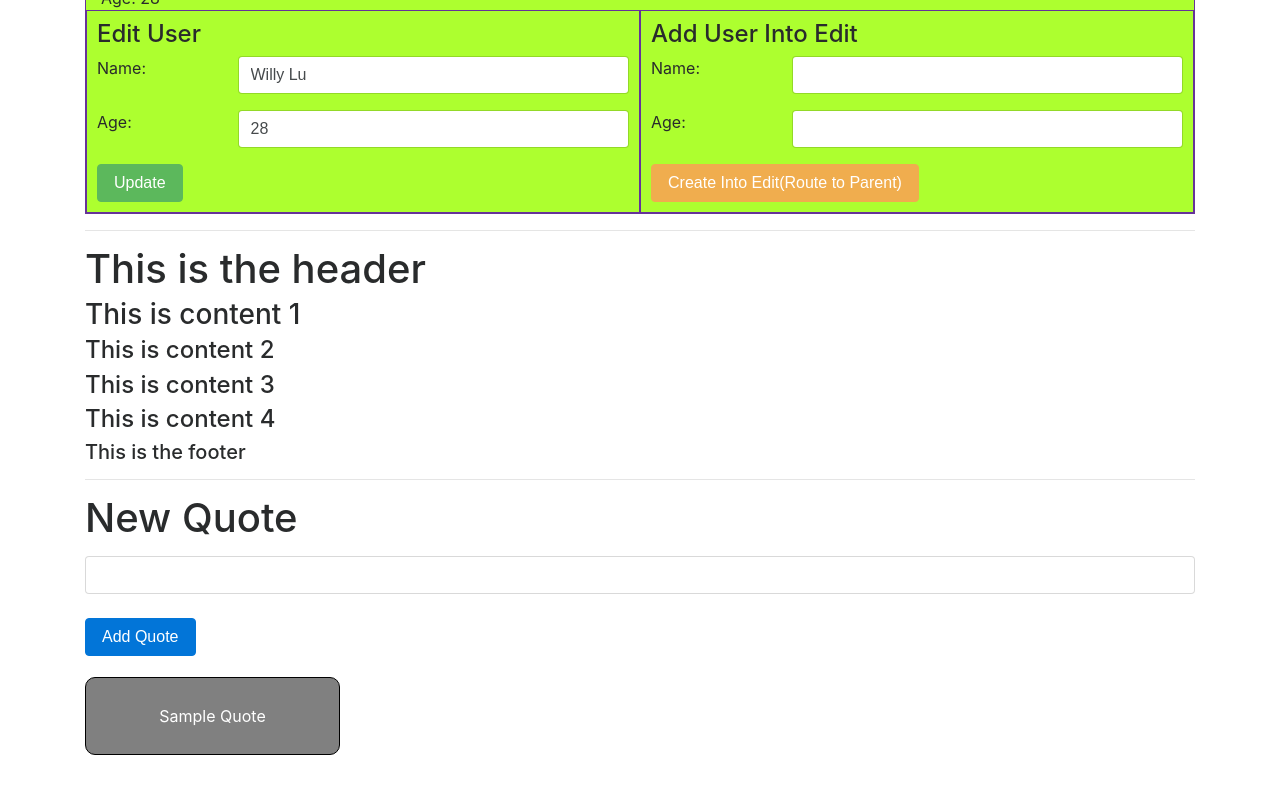
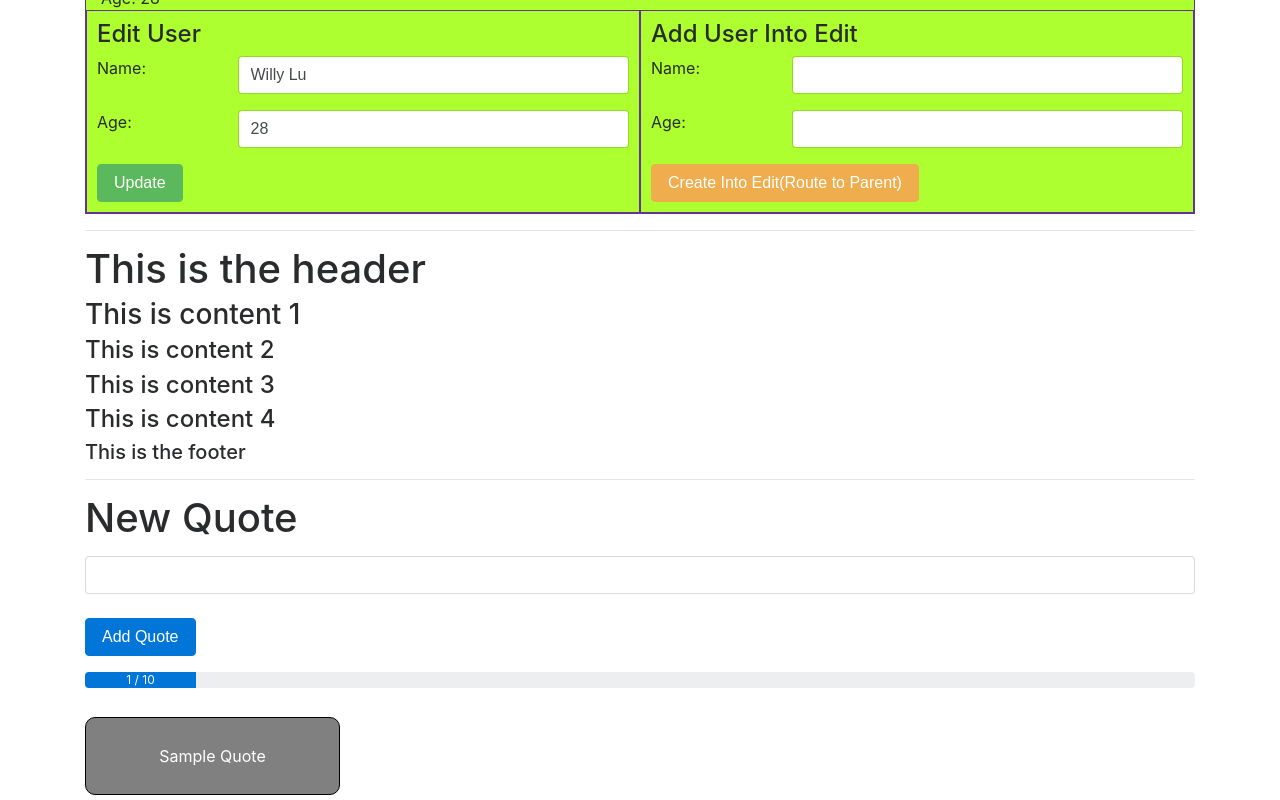
Before and after one commit to WillyLu326/Vue-Project, a Vue app: page / in a window 1280 px wide. Shown: the part 389-1189 px from the top of the page. Before the commit the page ends 1149 px from the top, so only its background shows below. Built offline with nearby package versions, Linux system fonts and the light colour scheme.

Commit message:
implement Progress.vue

```diff
--- a/src/quotes/Progress.vue
+++ b/src/quotes/Progress.vue
@@ -1,9 +1,17 @@
 <template>
-
+  <div class="progress">
+    <div class="progress-bar" role="progressbar"
+         aria-valuemin="0" aria-valuemax="100"
+         :style="{ width: curtQuotes / maxQuotes *100 + '%' }">
+      {{ curtQuotes }} / {{ maxQuotes }}
+    </div>
+  </div>
 </template>
 
 <script>
-
+  export default {
+    props: ['curtQuotes', 'maxQuotes']
+  }
 </script>
 
 <style>
--- a/src/quotes/Quotes.vue
+++ b/src/quotes/Quotes.vue
@@ -1,6 +1,8 @@
 <template>
   <div>
     <app-header @addQuote="addQuoteHandler"></app-header>
+    <app-progress :curtQuotes="quotes.length" :maxQuotes="maxQuotes"></app-progress>
+    <br>
     <app-quote-grid :quotes="quotes" :maxQuotes="maxQuotes"></app-quote-grid>
   </div>
 </template>
@@ -8,11 +10,13 @@
 <script>
   import QuoteGrid from './QuoteGrid.vue'
   import Header from './Header.vue'
+  import Progress from './Progress.vue'
 
   export default {
     components: {
       appQuoteGrid: QuoteGrid,
-      appHeader: Header
+      appHeader: Header,
+      appProgress: Progress
     },
     data () {
       return {
```
